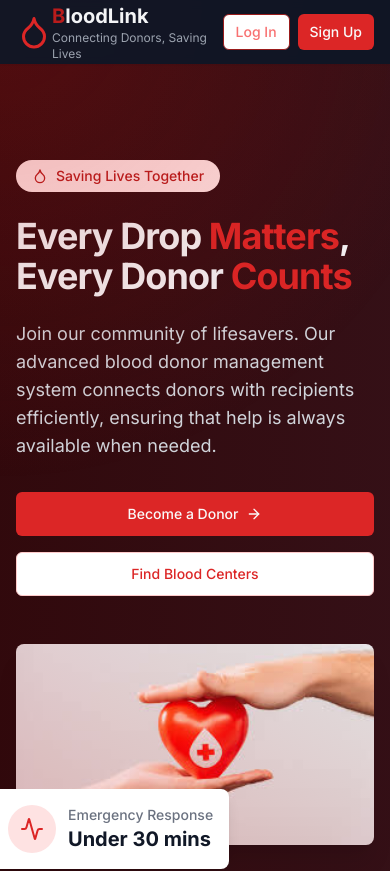
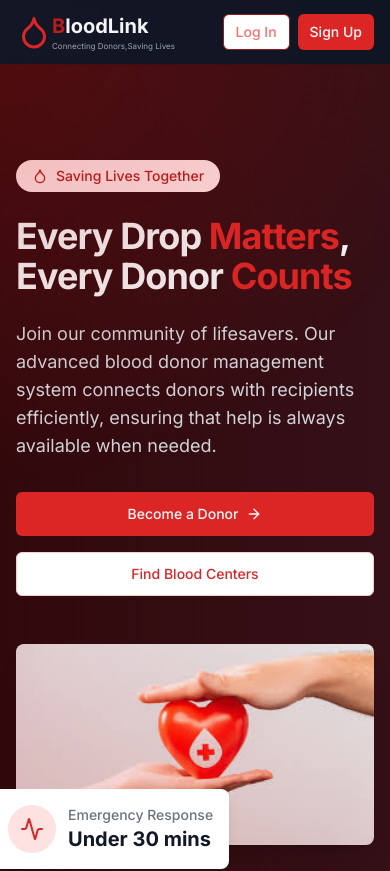
Before and after one commit to abin-karukappallil/BloodLink, a Next.js app: page / in a window 390 px wide. Shown: the top 871 px of the page. Built offline with nearby package versions, Linux system fonts and the light colour scheme.

Commit message:
fix: home page fixed

```diff
--- a/app/layout.tsx
+++ b/app/layout.tsx
@@ -17,6 +17,7 @@ export default function RootLayout({
 }>) {
   return (
     <html lang="en">
+      <meta name="theme-color" content="#000000"/>
        <script src="https://www.google.com/recaptcha/api.js" async defer></script>
        <body className={`${inter.className} bg-gradient-to-br from-gray-950 via-gray-900 to-red-950 h-full min-h-screen `}>
           <MouseMoveEffect />
--- a/components/custom/home.tsx
+++ b/components/custom/home.tsx
@@ -66,7 +66,7 @@ export default function LandingPage() {
               <h1 className="text-xl font-bold text-gray-100">
                 <span className="m-0 p-0 text-red-700">B</span>loodLink
               </h1>
-              <p className="text-xs text-gray-400">Connecting Donors, Saving Lives</p>
+              <p className="text-[0.50rem] md:text-xs text-gray-400">Connecting Donors,Saving Lives</p>
             </div>
           </div>
 
@@ -75,7 +75,7 @@ export default function LandingPage() {
               variant="outline"
               size="sm"
               onClick={() => router.push("/login")}
-              className="text-red-400 border-red-800 hover:bg-red-950"
+              className="text-red-400  border-red-800 hover:bg-red-950"
             >
               Log In
             </Button>
```
